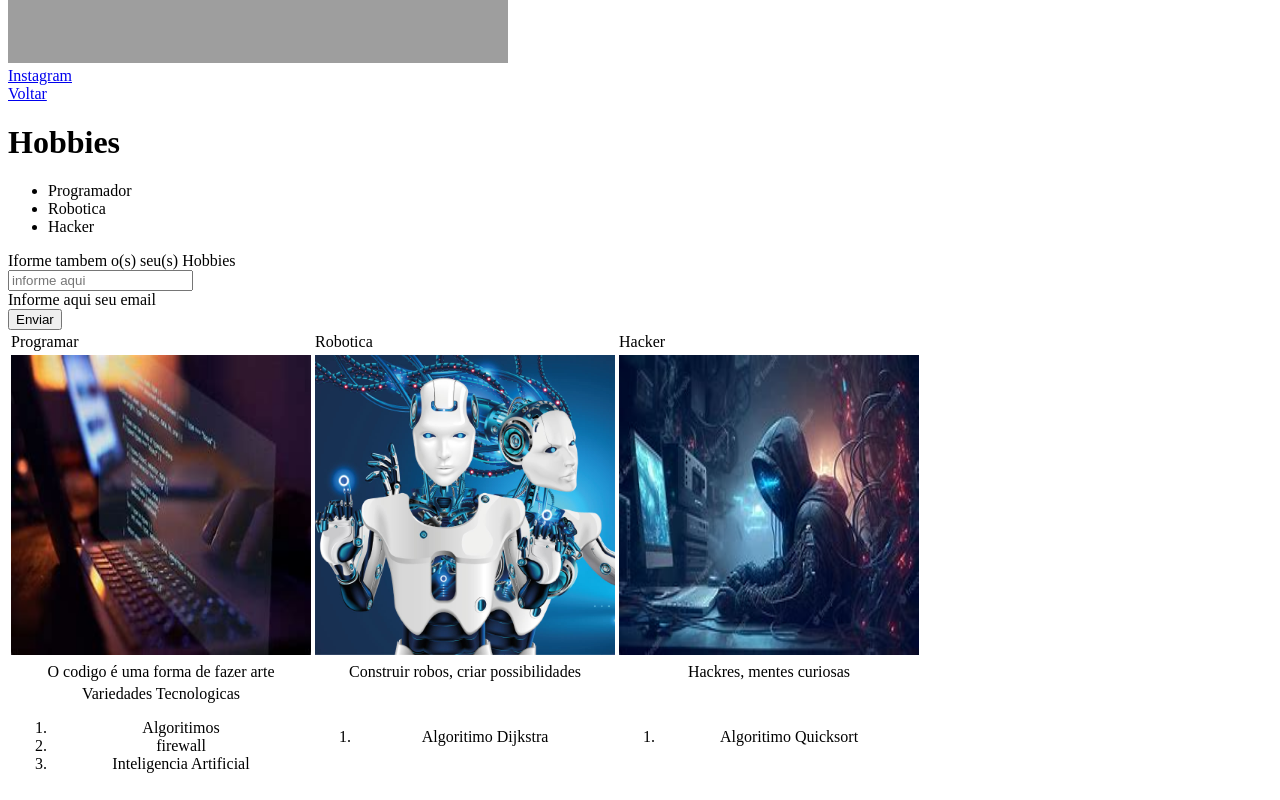
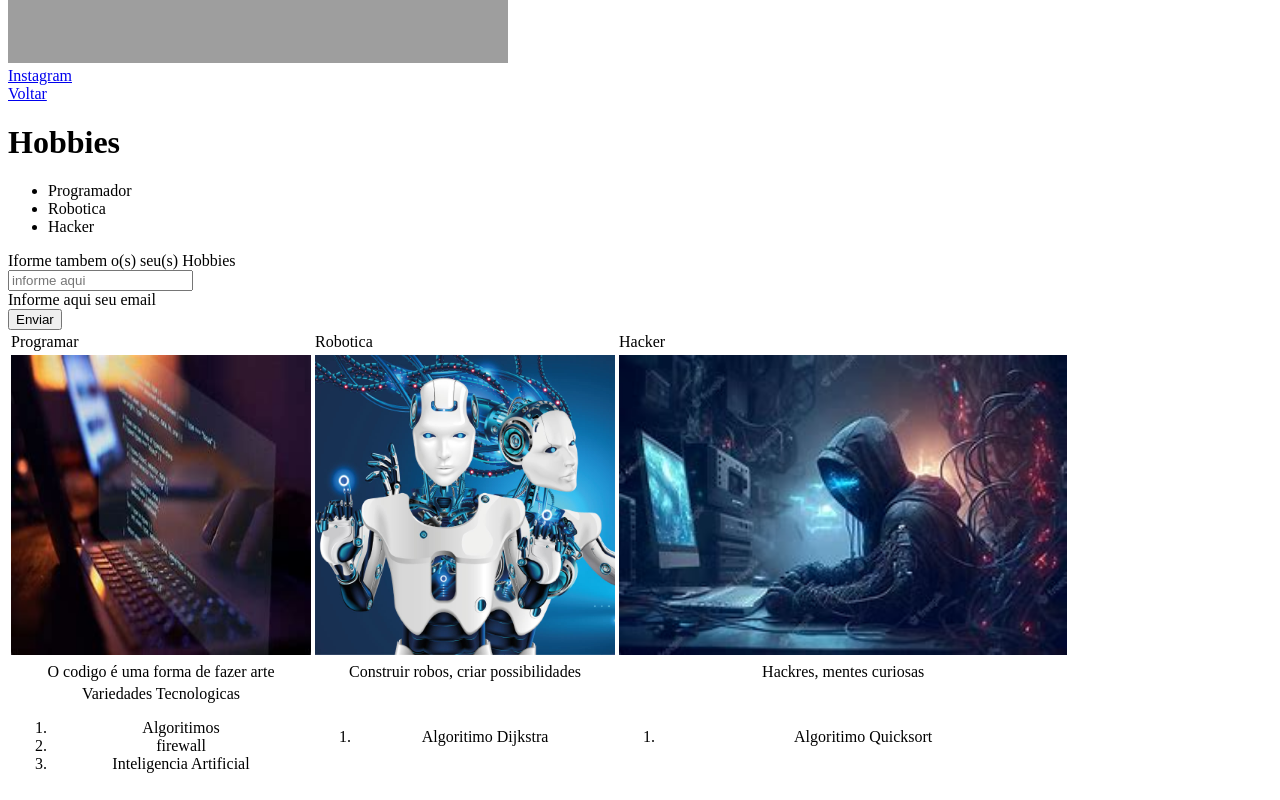
Before and after one commit to josueumbelino/meuportifolio, a plain HTML site: page index.html in a window 1280 px wide. Shown: the part 824-1624 px from the top of the page. Drawn offline with Linux system fonts and the light colour scheme; grey boxes are pictures that could not be loaded.

Commit message:
Update index.html

```diff
--- a/index.html
+++ b/index.html
@@ -41,7 +41,7 @@
 				<td><img src="imagem/progra.jpg" height="300px" width="300"></td>
 
 				<td><img src="imagem/robo.jpg" height="300px"></td>
-				<td><img src="imagem/hack.jpg" height="300px" width="300"></td>
+				<td><img src="imagem/hack.jpg" height="300px"></td>
 			</tr>
 			<tr style="text-align:center;">
 			<center>
```
